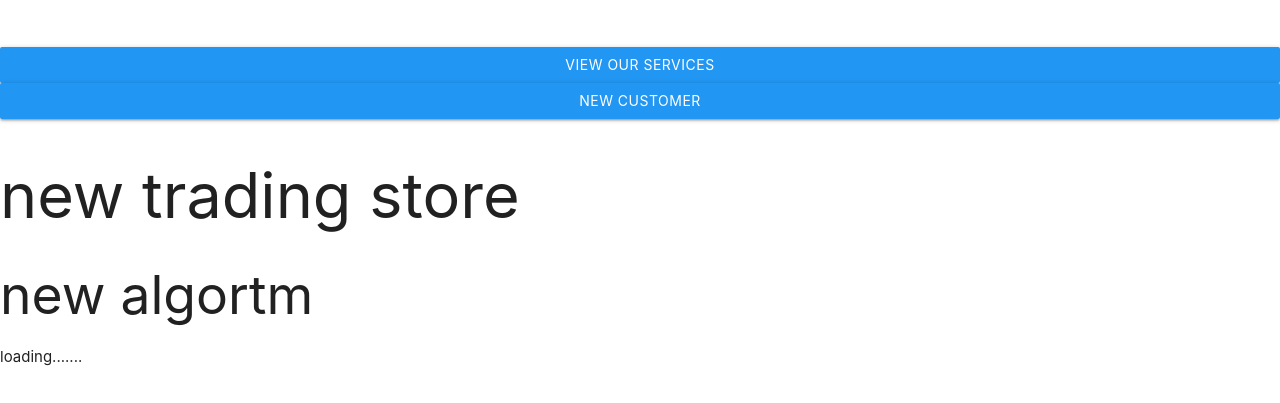
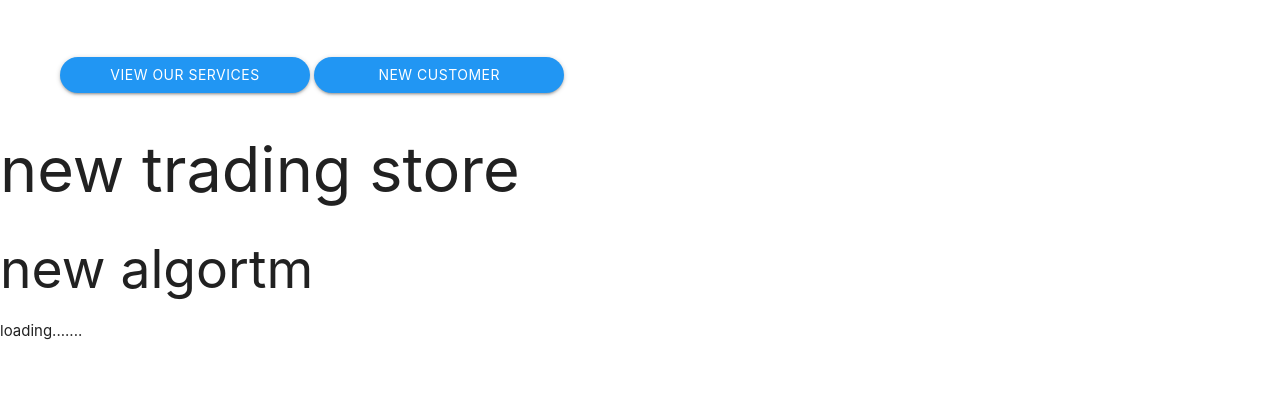
Before and after one commit to alibayat140973-star/beginer, a plain HTML site: page index.html in a window 1280 px wide. Shown: the part 267-670 px from the top of the page. Drawn offline with Linux system fonts and the light colour scheme.

Commit message:
commit 5 logo and btn

```diff
--- a/index.html
+++ b/index.html
@@ -77,16 +77,24 @@
     <!-- first page section                  -->
 
     <!-- second section  -->
-    <section
-      class="judtify-content:center flex-direction:column align-item:center p-t-50"
-    >
-      <a class="waves-effect blue btn w-full">view our services</a>
-      <a class="waves-effect blue btn w-full">new customer</a>
-      <h1>new trading store</h1>
-      <h2>new algortm</h2>
-      <p>loading.......</p>
+    <section class="p-l-60 p-t-50">
+      <a
+        class="waves-effect blue btn w-full max-w-250 m-t-10 mb-10 rounded_pill"
+        >view our services</a
+      >
+      <a
+        class="waves-effect blue btn w-full max-w-250 m-t-10 mb-10 rounded_pill"
+        >new customer</a
+      >
     </section>
     <!-- second section  -->
+
+    <!-- ####################### first intrduce ###################### -->
+    <h1>new trading store</h1>
+    <h2>new algortm</h2>
+    <p>loading.......</p>
+
+    <!-- ####################### first intrduce ###################### -->
 
     <script src="./materialize/js/materialize.min.js"></script>
     <script src="./js/main.js"></script>
```
